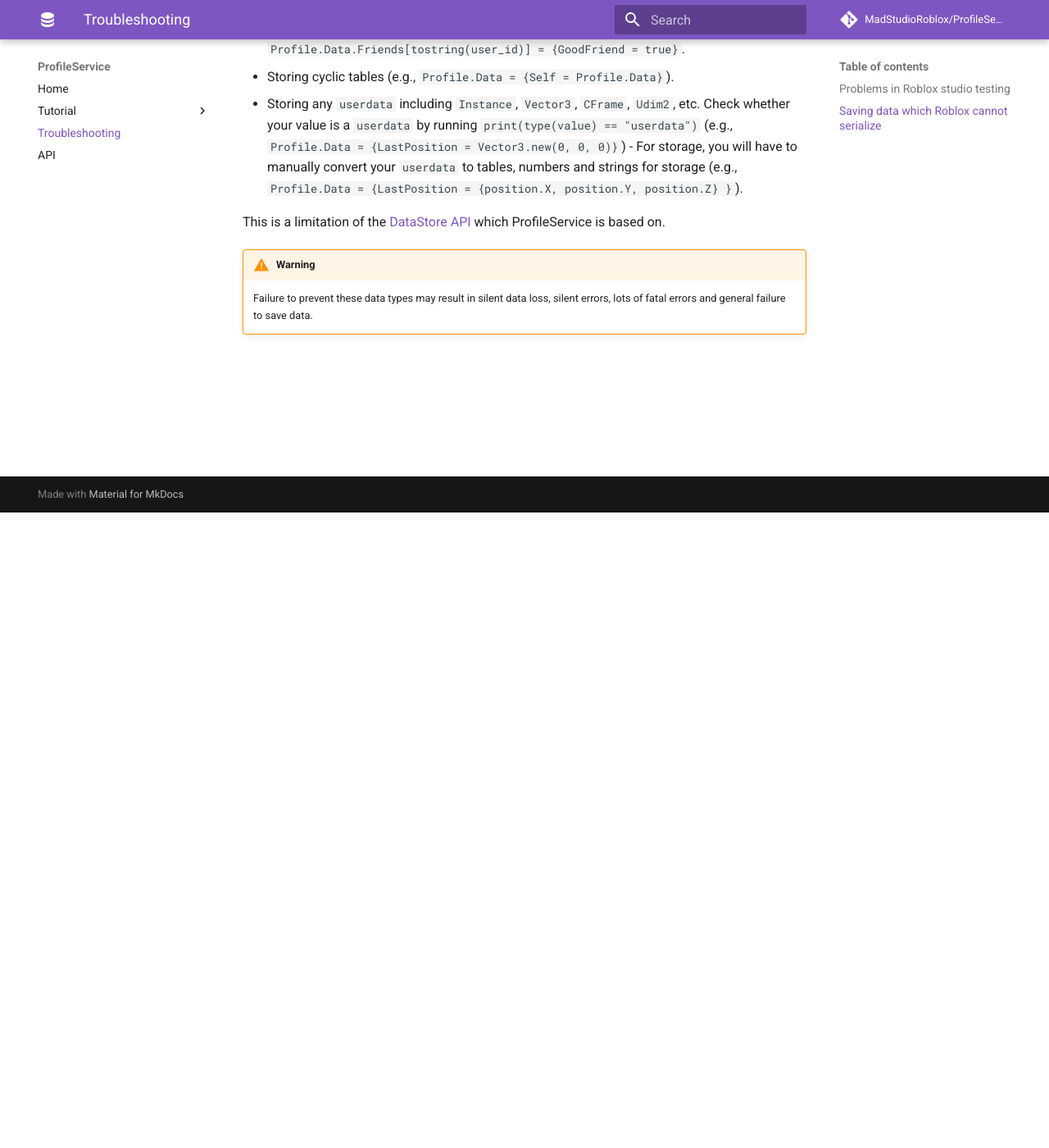
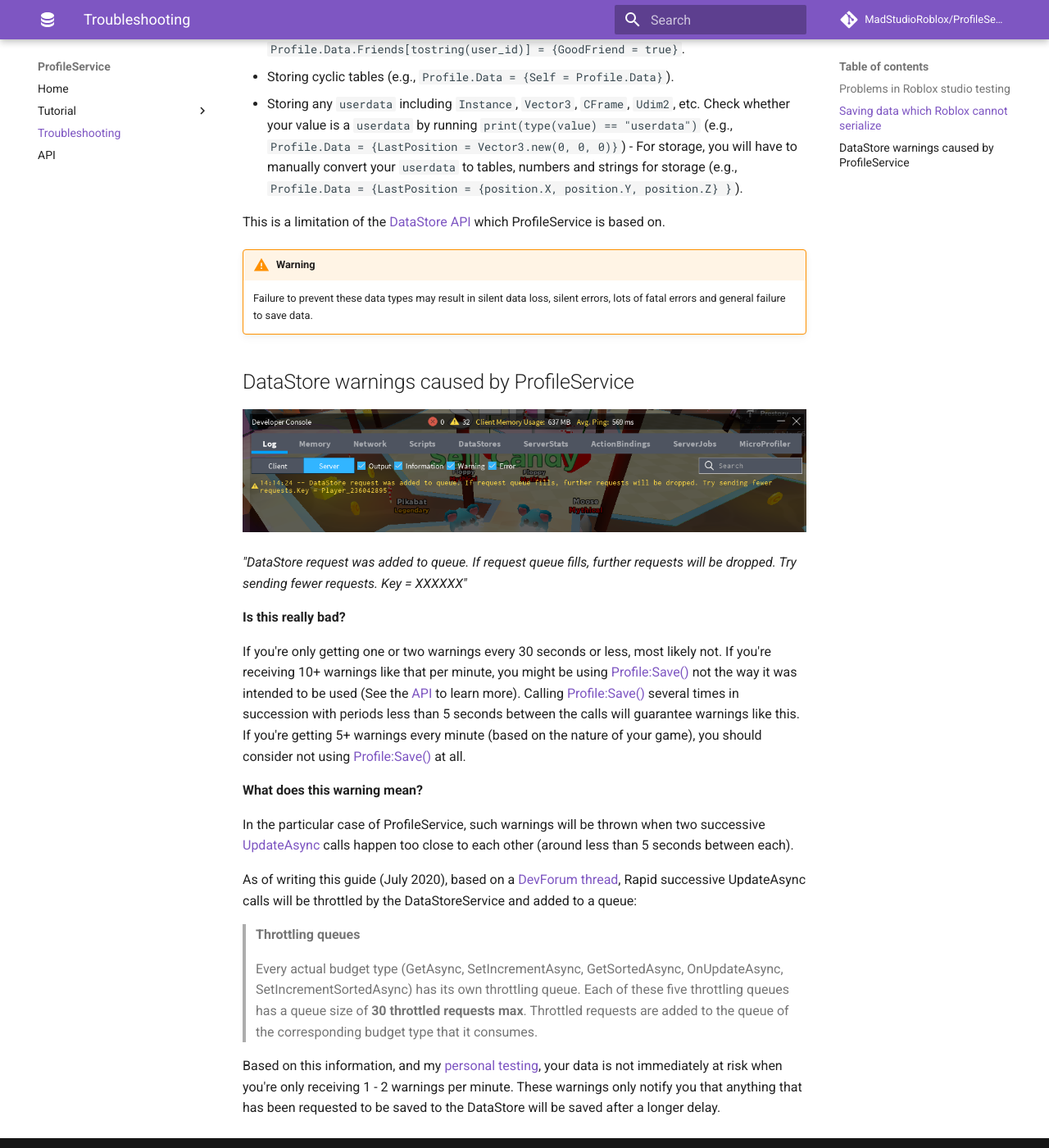
Before and after one commit to MadStudioRoblox/ProfileService, an MkDocs documentation site: the page built from docs/troubleshooting.md, in a window 1280 px wide and 1400 px high, scrolled down 775 px. Shown: the whole window at 82% size. Built offline with MkDocs 1.6.1 and Material for MkDocs 9.7.7, drawn with Linux system fonts in a browser that asks for light colours; comment, search, counter and statistics services are not loaded.

Commit message:
troubleshooting update

```diff
--- a/docs/troubleshooting.md
+++ b/docs/troubleshooting.md
@@ -19,3 +19,26 @@
 
 !!! warning
     Failure to prevent these data types may result in silent data loss, silent errors, lots of fatal errors and general failure to save data.
+
+## DataStore warnings caused by ProfileService
+
+![DataStore warning example screenshot](images/DataStoreWarning.png)
+
+_"DataStore request was added to queue. If request queue fills, further requests will be dropped.
+Try sending fewer requests. Key = XXXXXX"_
+
+**Is this really bad?**
+
+If you're only getting one or two warnings every 30 seconds or less, most likely not. If you're receiving 10+ warnings like that per minute, you might be using [Profile:Save()](/api/#profilesave) not the way it was intended to be used (See the [API](/api/#profilesave) to learn more). Calling [Profile:Save()](/api/#profilesave) several times in succession with periods less than 5 seconds between the calls will guarantee warnings like this. If you're getting 5+ warnings every minute (based on the nature of your game), you should consider not using [Profile:Save()](/api/#profilesave) at all.
+
+**What does this warning mean?**
+
+In the particular case of ProfileService, such warnings will be thrown when two successive [UpdateAsync](https://developer.roblox.com/en-us/api-reference/function/GlobalDataStore/UpdateAsync) calls happen too close to each other (around less than 5 seconds between each).
+
+As of writing this guide (July 2020), based on a [DevForum thread](https://devforum.roblox.com/t/details-on-datastoreservice-for-advanced-developers/175804), Rapid successive UpdateAsync calls will be throttled by the DataStoreService and added to a queue:
+
+> **Throttling queues**
+>
+> Every actual budget type (GetAsync, SetIncrementAsync, GetSortedAsync, OnUpdateAsync, SetIncrementSortedAsync) has its own throttling queue. Each of these five throttling queues has a queue size of **30 throttled requests max**. Throttled requests are added to the queue of the corresponding budget type that it consumes.
+
+Based on this information, and my [personal testing](https://github.com/MadStudioRoblox/ProfileService/blob/master/ProfileTest.lua), your data is not immediately at risk when you're only receiving 1 - 2 warnings per minute. These warnings only notify you that anything that has been requested to be saved to the DataStore will be saved after a longer delay.
```
Also changed, not shown: docs/images/DataStoreWarning.png (added).
